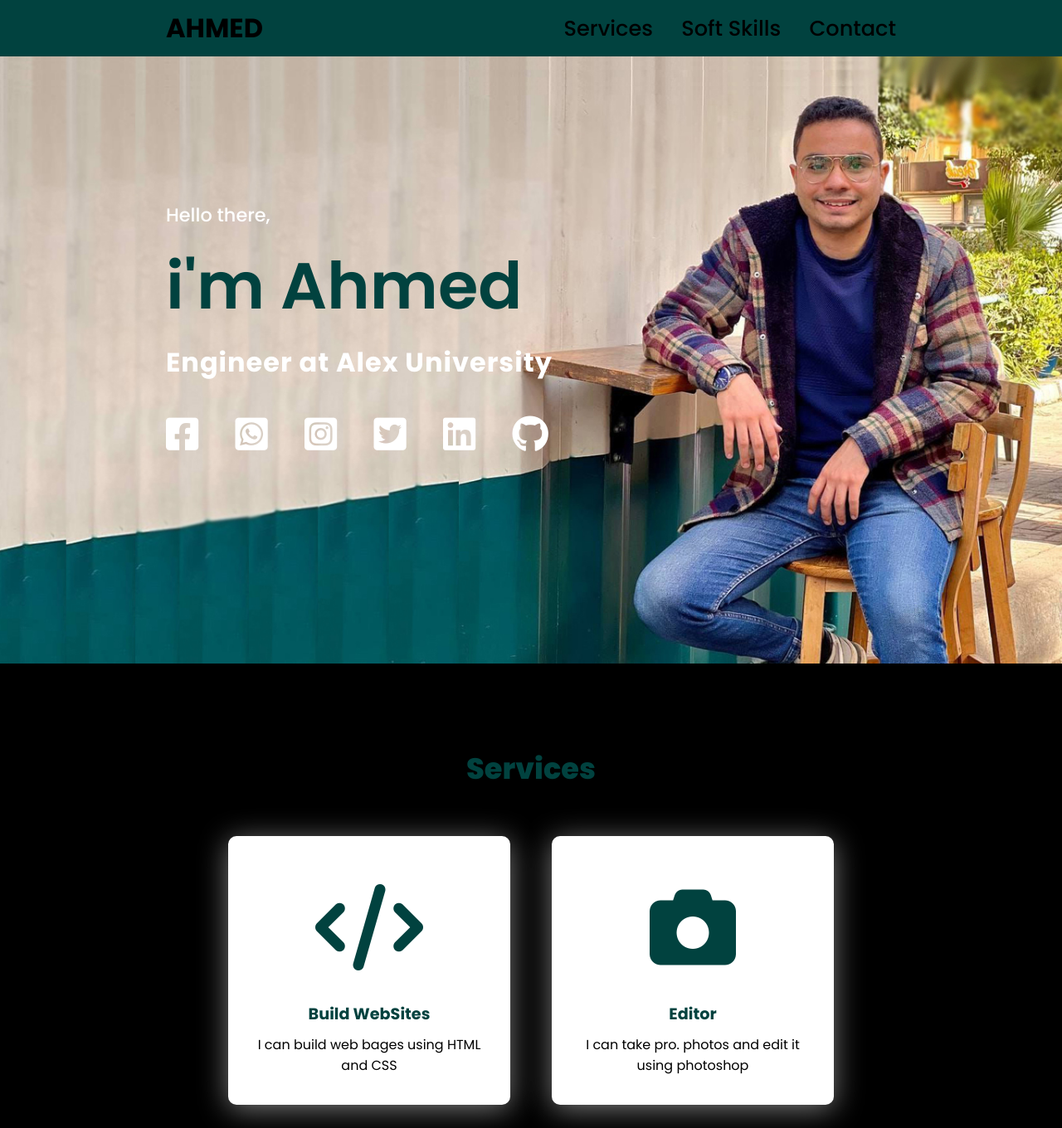
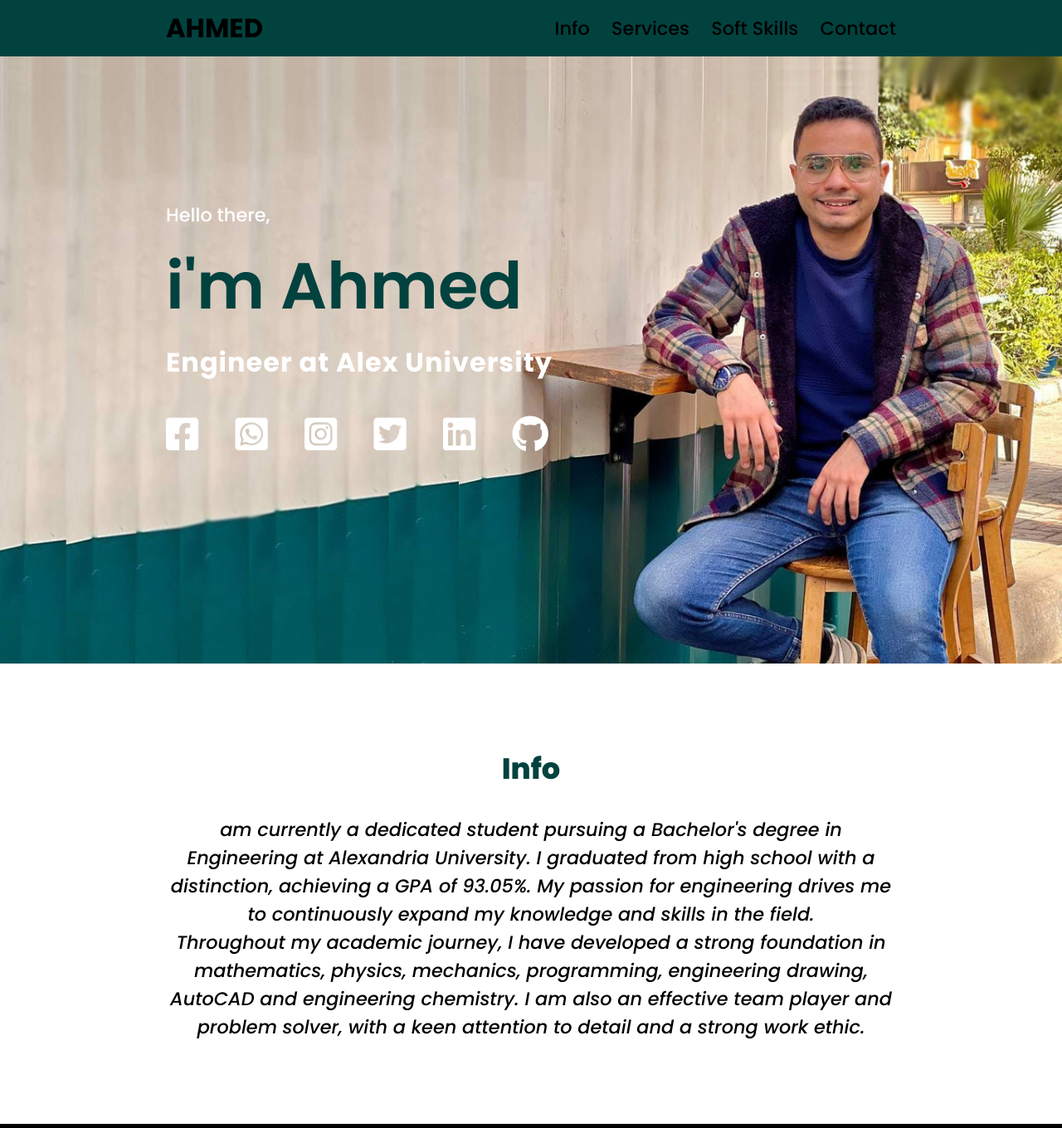
Before and after one commit to AhmedBsher/My-Portfolio, a plain HTML site: page index.html in a window 1280 px wide. Shown: the top 1360 px of the page at 83% size. Drawn offline with Linux system fonts and the light colour scheme.

Commit message:
Sixth commit

```diff
--- a/index.html
+++ b/index.html
@@ -16,12 +16,12 @@
     <header>
         <a href="#" class="logo">AHMED</a>
         <nav class="navigation">
+            <a href="#info">Info</a>
             <a href="#services">Services</a>
             <a href="#soft-skills">Soft Skills</a>
             <a href="#contact">Contact</a>
         </nav>
     </header>
-
 
 
       <Section class="main">
@@ -39,7 +39,16 @@
         </div>
       </Section>
 
-
+      <section class="info" id="info">
+        <h2 class="title">Info</h2>
+        <p><i> am currently a dedicated student pursuing a Bachelor's degree in Engineering at Alexandria University.
+           I graduated from high school with a distinction, achieving a GPA of 93.05%.
+           My passion for engineering drives me to continuously expand my knowledge and skills in the field.
+        <br>
+            Throughout my academic journey, I have developed a strong foundation in mathematics, physics, mechanics, programming, engineering drawing, AutoCAD and engineering chemistry.
+            I am also an effective team player and problem solver, with a keen attention to detail and a strong work ethic.
+         </i></p>
+      </section>
 
       <section class="cards" id="services">
         <h2 class="title">Services</h2>
--- a/style.css
+++ b/style.css
@@ -30,9 +30,9 @@ header {
 .navigation a{
     color: black;
     text-decoration: none;
-    font-size: 1.6em;
+    font-size: 1.4em;
     font-weight: 500;
-    padding-left: 30px;
+    padding-left: 22px;
 }
 
 .navigation a:hover{
@@ -102,6 +102,14 @@ section{
     transition: .3s ease;
 }
 
+
+.info p{
+    font-size: 1.4em;
+    cursor: default;
+    text-align: center;
+    display: flex;
+    font-weight: 500;
+}
 
 
 .cards{
```
